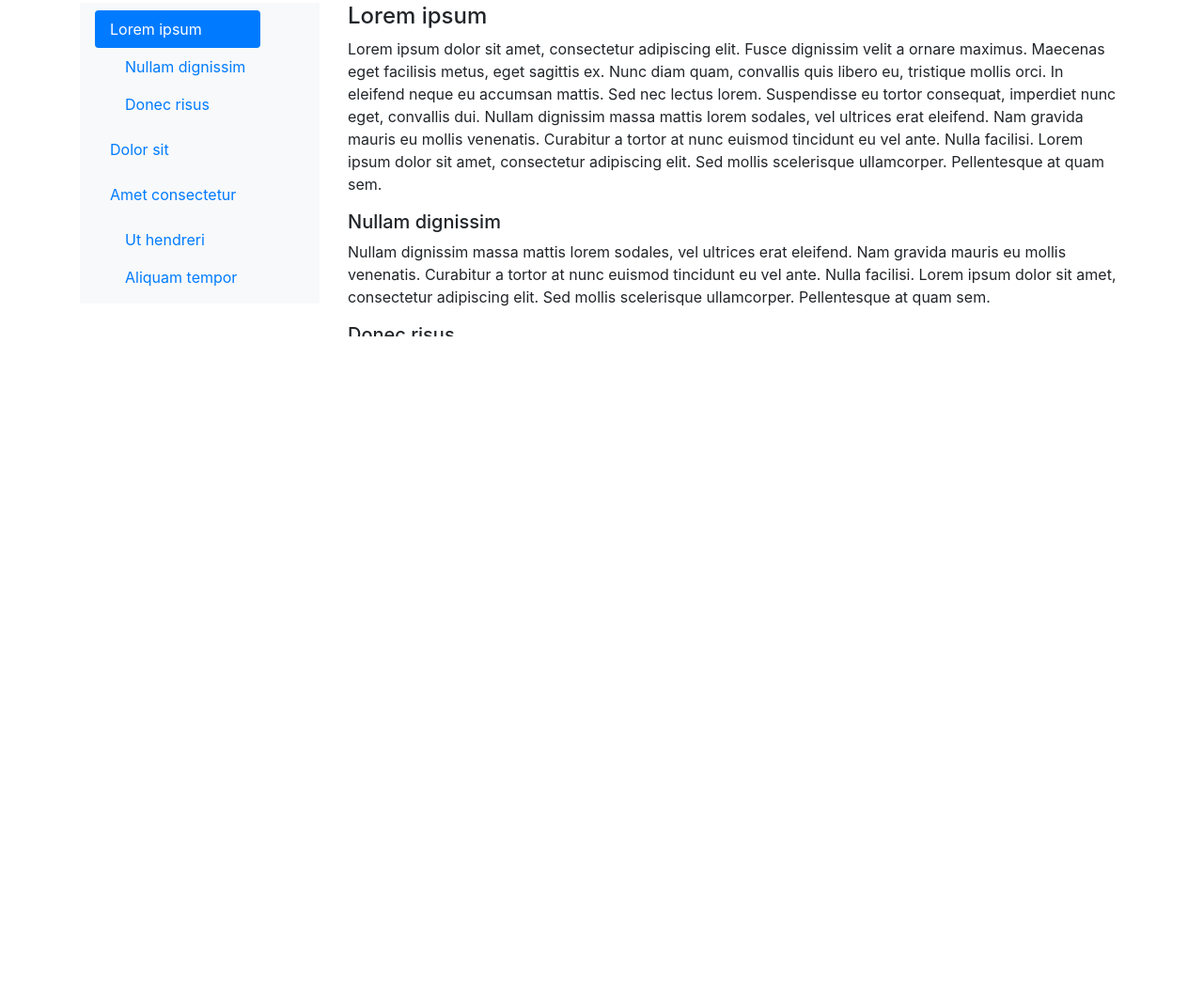
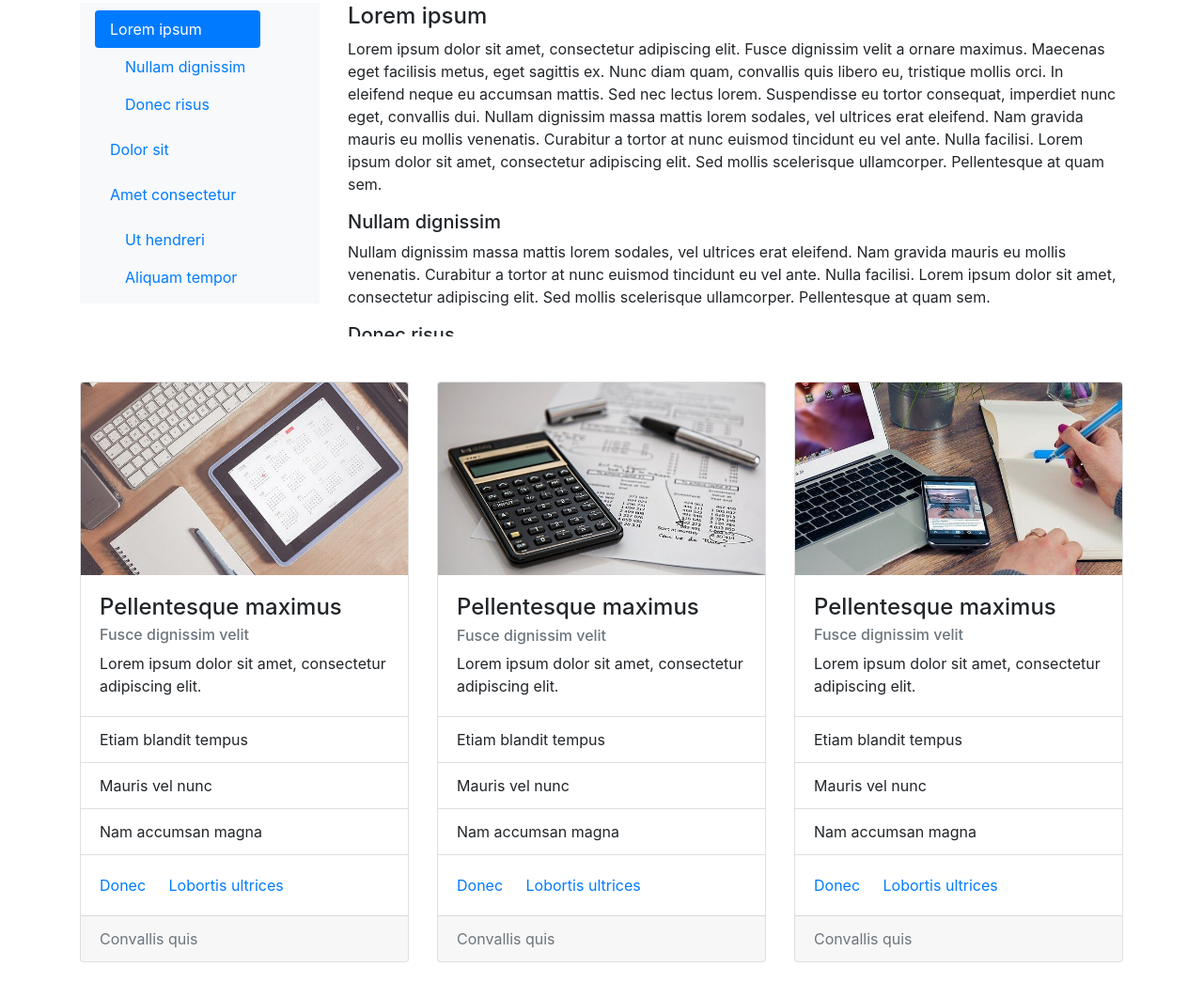
Before and after one commit to franciscojsc/curso-site-com-bootstrap-4, a website: page src/index.html in a window 1280 px wide. Shown: the part 708-1770 px from the top of the page at 94% size. Before the commit the page ends 1066 px from the top, so only its background shows below. Drawn offline with nearby package versions, Linux system fonts and the light colour scheme.

Commit message:
Crie cards

```diff
--- a/src/index.html
+++ b/src/index.html
@@ -240,6 +240,97 @@
 
     </div>
 
+    <div class="row my-5">
+
+      <div class="col-sm-4">
+
+        <div class="card">
+
+          <img src="img/item-01.jpg" alt="" class="card-img-top">
+
+          <div class="card-body">
+            <h4 class="card-title">Pellentesque maximus</h4>
+            <h6 class="card-subtitle mb-2 text-muted">Fusce dignissim velit</h6>
+            <p class="card-text"> Lorem ipsum dolor sit amet, consectetur adipiscing elit.</p>
+          </div>
+          <ul class="list-group list-group-flush">
+            <li class="list-group-item">Etiam blandit tempus</li>
+            <li class="list-group-item">Mauris vel nunc</li>
+            <li class="list-group-item">Nam accumsan magna</li>
+          </ul>
+          <div class="card-body">
+            <a href="#" class="card-link">Donec</a>
+            <a href="#" class="card-link">Lobortis ultrices</a>
+          </div>
+
+          <div class="card-footer text-muted">
+            Convallis quis
+          </div>
+
+        </div>
+
+      </div>
+
+      <div class="col-sm-4">
+
+        <div class="card">
+
+          <img src="img/item-02.jpg" alt="" class="card-img-top">
+
+          <div class="card-body">
+            <h4 class="card-title">Pellentesque maximus</h4>
+            <h6 class="card-subtitle mb-2 text-muted">Fusce dignissim velit</h6>
+            <p class="card-text"> Lorem ipsum dolor sit amet, consectetur adipiscing elit.</p>
+          </div>
+          <ul class="list-group list-group-flush">
+            <li class="list-group-item">Etiam blandit tempus</li>
+            <li class="list-group-item">Mauris vel nunc</li>
+            <li class="list-group-item">Nam accumsan magna</li>
+          </ul>
+          <div class="card-body">
+            <a href="#" class="card-link">Donec</a>
+            <a href="#" class="card-link">Lobortis ultrices</a>
+          </div>
+
+          <div class="card-footer text-muted">
+            Convallis quis
+          </div>
+
+        </div>
+
+      </div>
+
+      <div class="col-sm-4">
+
+        <div class="card">
+
+          <img src="img/item-03.jpg" alt="" class="card-img-top">
+
+          <div class="card-body">
+            <h4 class="card-title">Pellentesque maximus</h4>
+            <h6 class="card-subtitle mb-2 text-muted">Fusce dignissim velit</h6>
+            <p class="card-text"> Lorem ipsum dolor sit amet, consectetur adipiscing elit.</p>
+          </div>
+          <ul class="list-group list-group-flush">
+            <li class="list-group-item">Etiam blandit tempus</li>
+            <li class="list-group-item">Mauris vel nunc</li>
+            <li class="list-group-item">Nam accumsan magna</li>
+          </ul>
+          <div class="card-body">
+            <a href="#" class="card-link">Donec</a>
+            <a href="#" class="card-link">Lobortis ultrices</a>
+          </div>
+
+          <div class="card-footer text-muted">
+            Convallis quis
+          </div>
+
+        </div>
+
+      </div>
+
+    </div>
+
   </div>
 
   <!-- JavaScript (Opcional) -->
```
Also changed, not shown: src/img/item-01.jpg (added), src/img/item-02.jpg (added), src/img/item-03.jpg (added).
